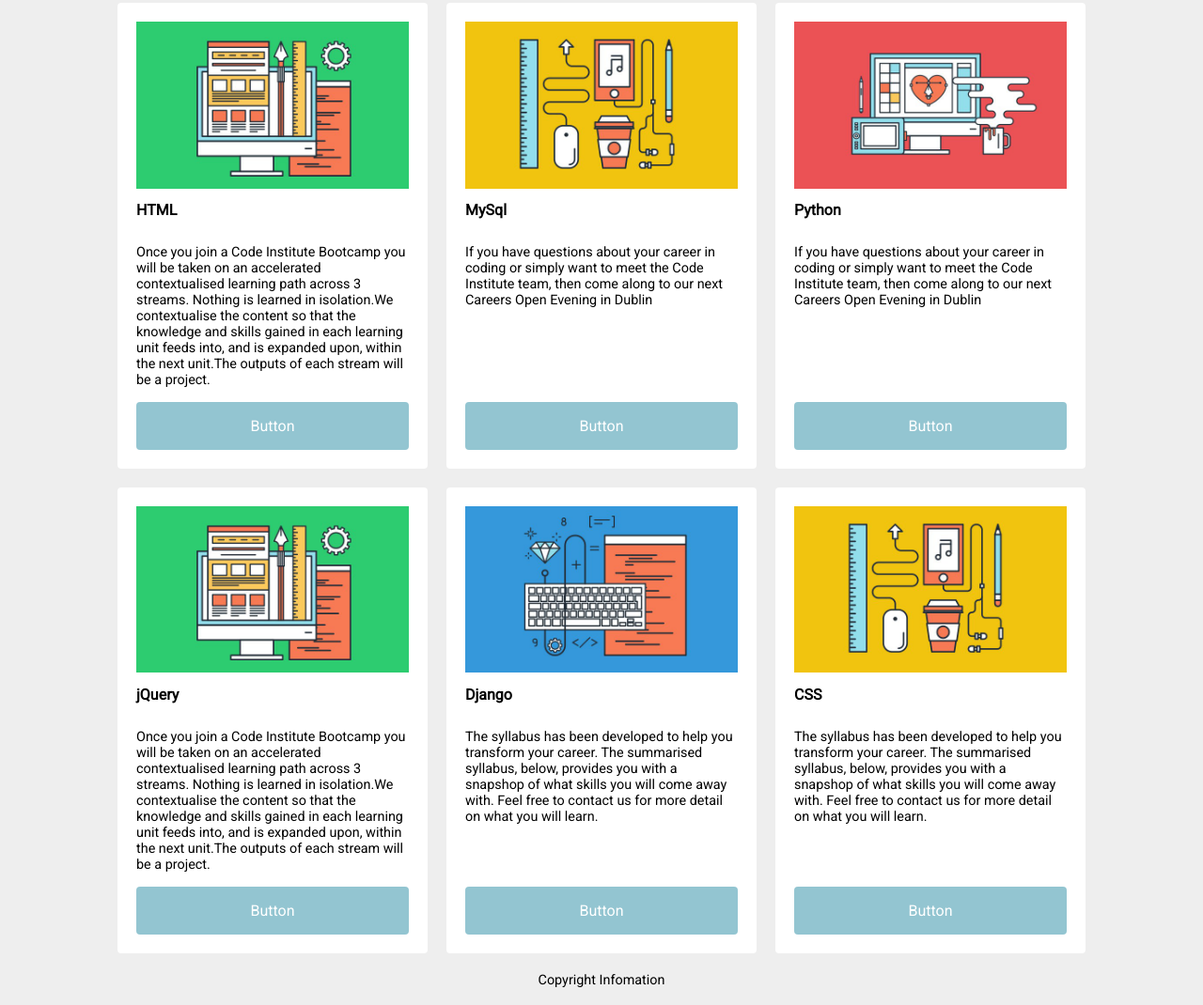
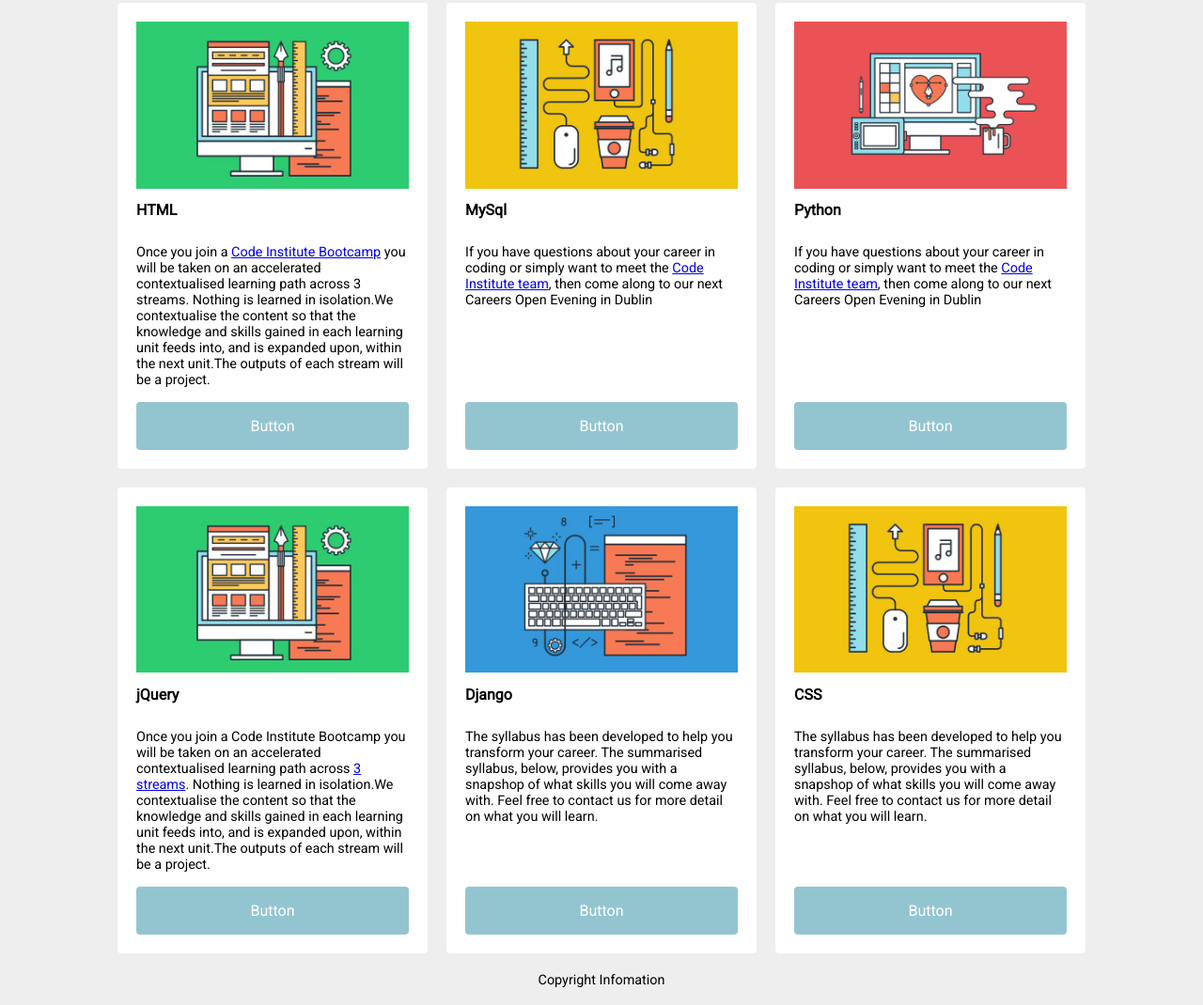
Before and after one commit to gabyguedezh/the-importance-of-this, a plain HTML site: page the-importance-of-this-challenge/Cards.html in a window 1280 px wide. Shown: the part 189-1259 px from the top of the page at 94% size. Drawn offline with nearby package versions, Linux system fonts and the light colour scheme.

Commit message:
solved first Traversing challenge (highlight yellow links)

```diff
--- a/the-importance-of-this-challenge/Cards.html
+++ b/the-importance-of-this-challenge/Cards.html
@@ -24,7 +24,7 @@
             <img class="card_image" src="images/3.png" alt="HTML logo">
             <div class="card_bottom">
                 <h2 class="card_head">HTML</h2>
-                <p class="card_para">Once you join a Code Institute Bootcamp you will be taken on an accelerated contextualised learning path across 3 streams. Nothing is learned in isolation.We contextualise the content so that the knowledge and skills gained in each learning
+                <p class="card_para">Once you join a <a href="#">Code Institute Bootcamp</a> you will be taken on an accelerated contextualised learning path across 3 streams. Nothing is learned in isolation.We contextualise the content so that the knowledge and skills gained in each learning
                     unit feeds into, and is expanded upon, within the next unit.The outputs of each stream will be a project. </p>
                 <a href="" class="bottom_button">Button</a>
             </div>
@@ -32,21 +32,21 @@
         <div class="card stream2-card">
             <img class="card_image" src="images/1.png" alt="MySql logo">
             <h2 class="card_head">MySql</h2>
-            <p class="card_para">If you have questions about your career in coding or simply want to meet the Code Institute team, then come along to our next Careers Open Evening in Dublin</p>
+            <p class="card_para">If you have questions about your career in coding or simply want to meet the <a href="#">Code Institute team</a>, then come along to our next Careers Open Evening in Dublin</p>
             <a href="" class="bottom_button">Button</a>
         </div>
 
         <div class="card stream2-card">
             <img class="card_image" src="images/2.png" alt="Python logo">
             <h2 class="card_head">Python</h2>
-            <p class="card_para">If you have questions about your career in coding or simply want to meet the Code Institute team, then come along to our next Careers Open Evening in Dublin</p>
+            <p class="card_para">If you have questions about your career in coding or simply want to meet the <a href="#">Code Institute team</a>, then come along to our next Careers Open Evening in Dublin</p>
             <a href="" class="bottom_button">Button</a>
         </div>
         <div class="card stream1-card">
             <img class="card_image" src="images/3.png" alt="jQuery logo">
             <div class="card_bottom">
                 <h2 class="card_head">jQuery</h2>
-                <p class="card_para">Once you join a Code Institute Bootcamp you will be taken on an accelerated contextualised learning path across 3 streams. Nothing is learned in isolation.We contextualise the content so that the knowledge and skills gained in each learning
+                <p class="card_para">Once you join a Code Institute Bootcamp you will be taken on an accelerated contextualised learning path across <a href="#">3 streams</a>. Nothing is learned in isolation.We contextualise the content so that the knowledge and skills gained in each learning
                     unit feeds into, and is expanded upon, within the next unit.The outputs of each stream will be a project. </p>
                 <a href="" class="bottom_button">Button</a>
             </div>
--- a/the-importance-of-this-challenge/css/style.css
+++ b/the-importance-of-this-challenge/css/style.css
@@ -84,6 +84,12 @@ div{
 
 }
 
+/* CHALLENGES ADD ONS */
+
+.highlightAnchor {
+	background-color: yellow;
+}
+
 /*************************
 Navigation
 **************************/
--- a/the-importance-of-this-challenge/js/script.js
+++ b/the-importance-of-this-challenge/js/script.js
@@ -19,3 +19,8 @@ $(".stream-nav").on("click", function(){
     $(allStreamsCardsSelector).removeClass("card-highlight");
     $(thisStreamCardsSelector).addClass("card-highlight");
 });
+
+$("p").on("click", function(){
+    var pLink = $(this).children("a");
+    $(pLink).addClass("highlightAnchor");
+});
```
Also changed, not shown: the-importance-of-this-challenge/images/code-institute.jpg (added), the-importance-of-this-challenge/images/slider-1.jpg (added), the-importance-of-this-challenge/images/slider-2.jpg (added), the-importance-of-this-challenge/images/slider-3.jpg (added), the-importance-of-this-challenge/images/slider-4.jpg (added).
